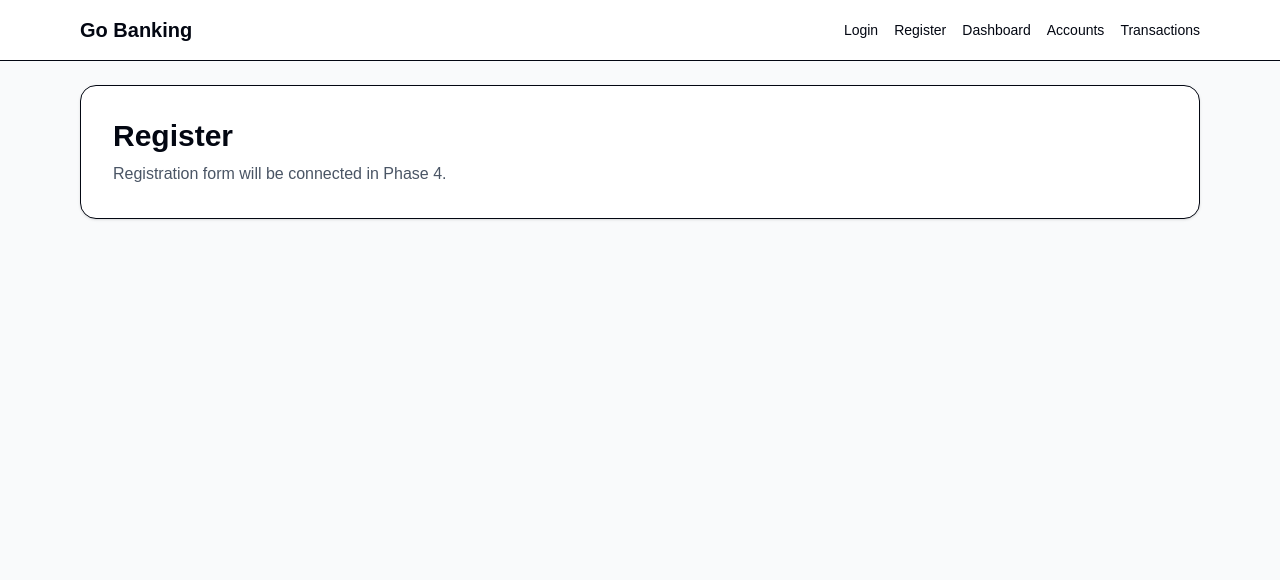
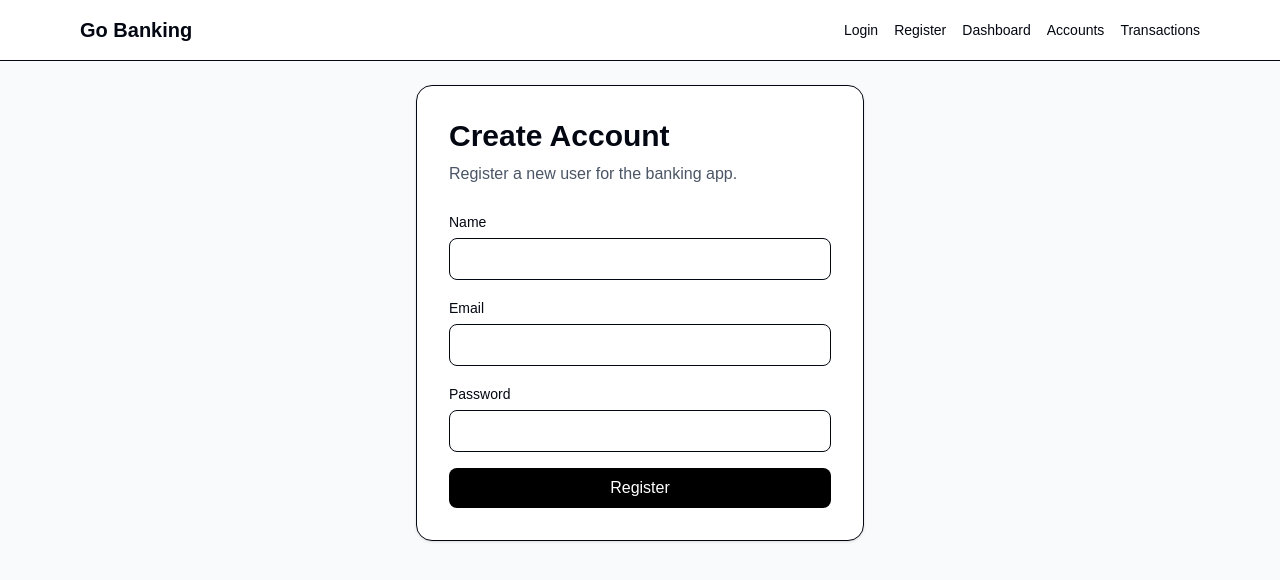
Before and after one commit to umess-ss/go-banking, a Next.js app in the folder frontend/: page /register in a window 1280 px wide. Shown: the top 580 px of the page. Built offline with nearby package versions, Linux system fonts and the light colour scheme; no server answers.

Commit message:
feat: add auth forms and connect login register API and resolve cors in backend

```diff
--- a/frontend/src/app/login/page.tsx
+++ b/frontend/src/app/login/page.tsx
@@ -1,13 +1,86 @@
+"use client";
+
+import { FormEvent, useState } from "react";
+import { useRouter } from "next/navigation";
 import Container from "@/components/shared/Container";
+import { loginUser } from "@/services/auth.service";
 
 export default function LoginPage() {
+  const router = useRouter();
+
+  const [email, setEmail] = useState("");
+  const [password, setPassword] = useState("");
+
+  const [error, setError] = useState("");
+  const [loading, setLoading] = useState(false);
+
+  async function handleSubmit(event: FormEvent<HTMLFormElement>) {
+    event.preventDefault();
+    setError("");
+    setLoading(true);
+
+    try {
+      const data = await loginUser({ email, password });
+
+      const token = data.access_token || data.token;
+
+      if (token) {
+        localStorage.setItem("accessToken", token);
+      }
+
+      router.push("/dashboard");
+    } catch (err) {
+      setError(err instanceof Error ? err.message : "Login failed");
+    } finally {
+      setLoading(false);
+    }
+  }
+
   return (
     <Container>
-      <div className="rounded-2xl border bg-white p-8 shadow-sm">
+      <div className="mx-auto max-w-md rounded-2xl border bg-white p-8 shadow-sm">
         <h1 className="text-3xl font-bold">Login</h1>
         <p className="mt-2 text-gray-600">
-          Login form will be connected in Phase 4.
+          Login to access your banking dashboard.
         </p>
+
+        <form onSubmit={handleSubmit} className="mt-6 space-y-4">
+          <div>
+            <label className="text-sm font-medium">Email</label>
+            <input
+              type="email"
+              className="mt-1 w-full rounded-lg border px-3 py-2 outline-none focus:ring-2 focus:ring-black"
+              value={email}
+              onChange={(event) => setEmail(event.target.value)}
+              required
+            />
+          </div>
+
+          <div>
+            <label className="text-sm font-medium">Password</label>
+            <input
+              type="password"
+              className="mt-1 w-full rounded-lg border px-3 py-2 outline-none focus:ring-2 focus:ring-black"
+              value={password}
+              onChange={(event) => setPassword(event.target.value)}
+              required
+            />
+          </div>
+
+          {error && (
+            <p className="rounded-lg bg-red-50 px-3 py-2 text-sm text-red-600">
+              {error}
+            </p>
+          )}
+
+          <button
+            type="submit"
+            disabled={loading}
+            className="w-full rounded-lg bg-black px-4 py-2 font-medium text-white disabled:opacity-60"
+          >
+            {loading ? "Logging in..." : "Login"}
+          </button>
+        </form>
       </div>
     </Container>
   );
--- a/frontend/src/app/register/page.tsx
+++ b/frontend/src/app/register/page.tsx
@@ -1,13 +1,91 @@
+"use client";
+
+import { FormEvent, useState } from "react";
+import { useRouter } from "next/navigation";
 import Container from "@/components/shared/Container";
+import { registerUser } from "@/services/auth.service";
 
 export default function RegisterPage() {
+  const router = useRouter();
+
+  const [name, setName] = useState("");
+  const [email, setEmail] = useState("");
+  const [password, setPassword] = useState("");
+
+  const [error, setError] = useState("");
+  const [loading, setLoading] = useState(false);
+
+  async function handleSubmit(event: FormEvent<HTMLFormElement>) {
+    event.preventDefault();
+    setError("");
+    setLoading(true);
+
+    try {
+      await registerUser({ name, email, password });
+      router.push("/login");
+    } catch (err) {
+      setError(err instanceof Error ? err.message : "Registration failed");
+    } finally {
+      setLoading(false);
+    }
+  }
+
   return (
     <Container>
-      <div className="rounded-2xl border bg-white p-8 shadow-sm">
-        <h1 className="text-3xl font-bold">Register</h1>
+      <div className="mx-auto max-w-md rounded-2xl border bg-white p-8 shadow-sm">
+        <h1 className="text-3xl font-bold">Create Account</h1>
         <p className="mt-2 text-gray-600">
-          Registration form will be connected in Phase 4.
+          Register a new user for the banking app.
         </p>
+
+        <form onSubmit={handleSubmit} className="mt-6 space-y-4">
+          <div>
+            <label className="text-sm font-medium">Name</label>
+            <input
+              type="text"
+              className="mt-1 w-full rounded-lg border px-3 py-2 outline-none focus:ring-2 focus:ring-black"
+              value={name}
+              onChange={(event) => setName(event.target.value)}
+              required
+            />
+          </div>
+
+          <div>
+            <label className="text-sm font-medium">Email</label>
+            <input
+              type="email"
+              className="mt-1 w-full rounded-lg border px-3 py-2 outline-none focus:ring-2 focus:ring-black"
+              value={email}
+              onChange={(event) => setEmail(event.target.value)}
+              required
+            />
+          </div>
+
+          <div>
+            <label className="text-sm font-medium">Password</label>
+            <input
+              type="password"
+              className="mt-1 w-full rounded-lg border px-3 py-2 outline-none focus:ring-2 focus:ring-black"
+              value={password}
+              onChange={(event) => setPassword(event.target.value)}
+              required
+            />
+          </div>
+
+          {error && (
+            <p className="rounded-lg bg-red-50 px-3 py-2 text-sm text-red-600">
+              {error}
+            </p>
+          )}
+
+          <button
+            type="submit"
+            disabled={loading}
+            className="w-full rounded-lg bg-black px-4 py-2 font-medium text-white disabled:opacity-60"
+          >
+            {loading ? "Creating account..." : "Register"}
+          </button>
+        </form>
       </div>
     </Container>
   );
--- /dev/null
+++ b/frontend/src/components/ui/Button.tsx
@@ -0,0 +1,26 @@
+import React from "react";
+
+type ButtonProps = React.ButtonHTMLAttributes<HTMLButtonElement> & {
+  variant?: "primary" | "secondary";
+};
+
+export default function Button({
+  children,
+  variant = "primary",
+  className = "",
+  ...props
+}: ButtonProps) {
+  const base =
+    "rounded-lg px-4 py-2 text-sm font-medium transition disabled:opacity-50 disabled:cursor-not-allowed";
+
+  const variants = {
+    primary: "bg-blue-600 text-white hover:bg-blue-700",
+    secondary: "bg-gray-100 text-gray-900 hover:bg-gray-200",
+  };
+
+  return (
+    <button className={`${base} ${variants[variant]} ${className}`} {...props}>
+      {children}
+    </button>
+  );
+}
```
Also changed, not shown: 2 other files (tests, documents, lock files or other folders).
